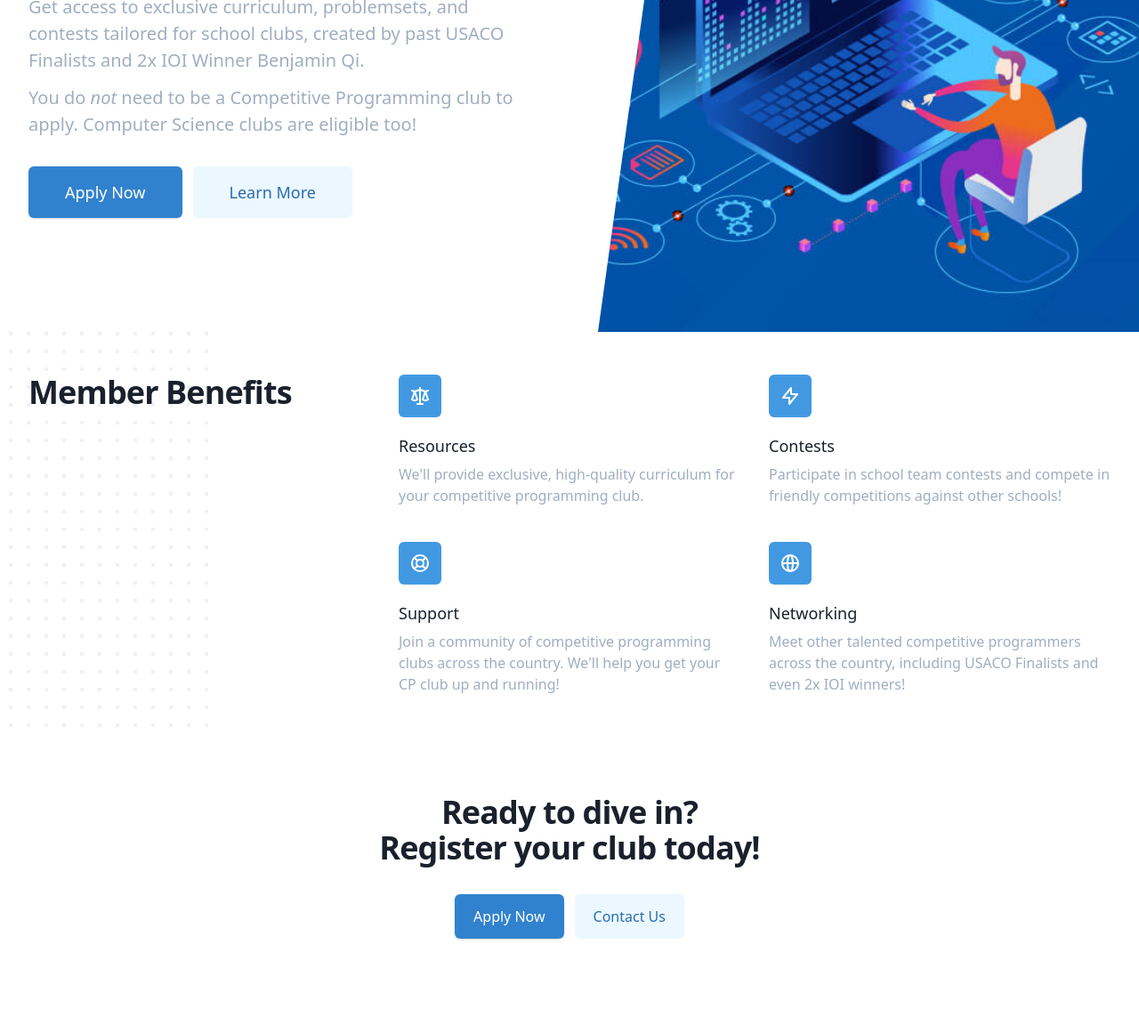
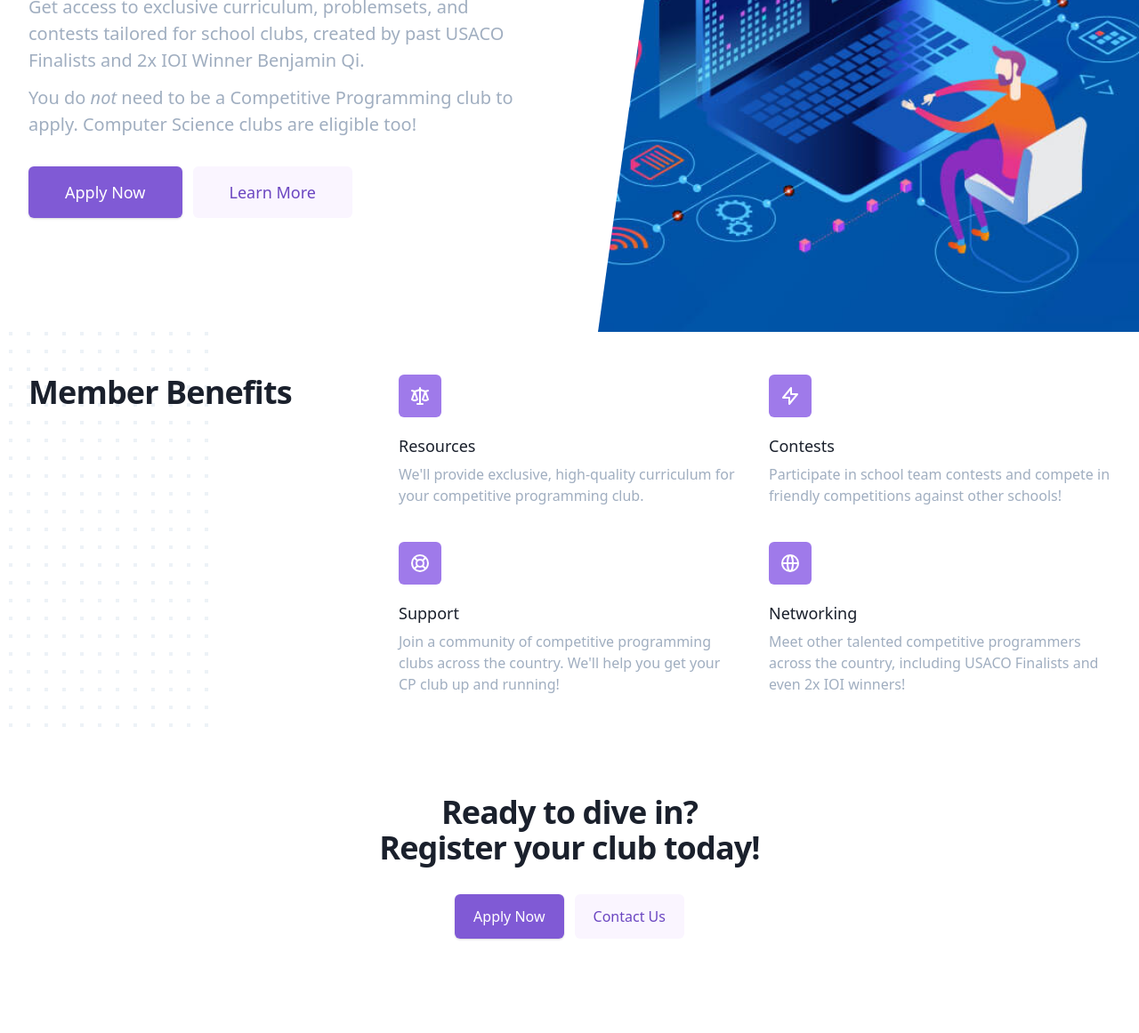
Before and after one commit to cpinitiative/cpinitiative, a Gatsby site: page /clubs in a window 1280 px wide. Shown: the part 379-1540 px from the top of the page at 89% size. Built offline with nearby package versions, Linux system fonts and the light colour scheme; Gatsby itself is replaced by a stand-in of ours; what @tailwindcss/ui would draw is missing.

Commit message:
feat: retheme to use purple

```diff
--- a/gatsby-config.js
+++ b/gatsby-config.js
@@ -21,8 +21,8 @@ module.exports = {
         name: `CP Initiative`,
         short_name: `starter`,
         start_url: `/`,
-        background_color: `#663399`,
-        theme_color: `#663399`,
+        background_color: `#7e3af2`,
+        theme_color: `#7e3af2`,
         display: `minimal-ui`,
         icon: `src/images/logo-square.png`, // This path is relative to the root of the site.
       },
--- a/src/components/clubs/CTA.tsx
+++ b/src/components/clubs/CTA.tsx
@@ -11,12 +11,12 @@ export default function CTA() {
         </h2>
         <div className="mt-8 flex justify-center">
           <div className="inline-flex rounded-md shadow">
-            <a href="/" target="_blank" className="inline-flex items-center justify-center px-5 py-3 border border-transparent text-base leading-6 font-medium rounded-md text-white bg-blue-600 hover:bg-blue-500 focus:outline-none focus:shadow-outline transition duration-150 ease-in-out">
+            <a href="/" target="_blank" className="inline-flex items-center justify-center px-5 py-3 border border-transparent text-base leading-6 font-medium rounded-md text-white bg-purple-600 hover:bg-purple-500 focus:outline-none focus:shadow-outline transition duration-150 ease-in-out">
               Apply Now
             </a>
           </div>
           <div className="ml-3 inline-flex">
-            <a href="mailto:usacoguide@gmail.com" target="_blank" className="inline-flex items-center justify-center px-5 py-3 border border-transparent text-base leading-6 font-medium rounded-md text-blue-700 bg-blue-100 hover:text-blue-600 hover:bg-blue-50 focus:outline-none focus:shadow-outline focus:border-blue-300 transition duration-150 ease-in-out">
+            <a href="mailto:usacoguide@gmail.com" target="_blank" className="inline-flex items-center justify-center px-5 py-3 border border-transparent text-base leading-6 font-medium rounded-md text-purple-700 bg-purple-100 hover:text-purple-600 hover:bg-purple-50 focus:outline-none focus:shadow-outline focus:border-purple-300 transition duration-150 ease-in-out">
               Contact Us
             </a>
           </div>
--- a/src/components/clubs/Hero.tsx
+++ b/src/components/clubs/Hero.tsx
@@ -26,7 +26,7 @@ export default function Hero() {
           <main className="pt-10 mx-auto max-w-screen-xl px-4 sm:pt-12 sm:px-6 md:pt-16 lg:pt-18 lg:px-8 xl:pt-24">
             <div className="sm:text-center lg:text-left">
               <h2 className="text-4xl tracking-tight leading-10 font-extrabold text-gray-900 sm:text-5xl sm:leading-none md:text-6xl">
-                Competitive Programming<br/><span className="text-blue-600">Clubs</span>
+                Competitive Programming<br/><span className="text-purple-600">Clubs</span>
               </h2>
               <p className="mt-3 text-base text-gray-500 sm:mt-5 sm:text-lg sm:max-w-xl sm:mx-auto md:text-xl lg:mx-0">
                 Get access to exclusive curriculum, problemsets, and contests tailored for school clubs, created by past USACO Finalists and 2x IOI Winner Benjamin Qi.
@@ -36,12 +36,12 @@ export default function Hero() {
               </p>
               <div className="mt-5 sm:mt-8 sm:flex sm:justify-center lg:justify-start">
                 <div className="rounded-md shadow">
-                  <a href="/" className="w-full flex items-center justify-center px-8 py-3 border border-transparent text-base leading-6 font-medium rounded-md text-white bg-blue-600 hover:bg-blue-500 focus:outline-none focus:border-blue-700 focus:shadow-outline-blue transition duration-150 ease-in-out md:py-4 md:text-lg md:px-10">
+                  <a href="/" className="w-full flex items-center justify-center px-8 py-3 border border-transparent text-base leading-6 font-medium rounded-md text-white bg-purple-600 hover:bg-purple-500 focus:outline-none focus:border-purple-700 focus:shadow-outline-purple transition duration-150 ease-in-out md:py-4 md:text-lg md:px-10">
                     Apply Now
                   </a>
                 </div>
                 <div className="mt-3 sm:mt-0 sm:ml-3">
-                  <a href="#benefits" className="w-full flex items-center justify-center px-8 py-3 border border-transparent text-base leading-6 font-medium rounded-md text-blue-700 bg-blue-100 hover:text-blue-600 hover:bg-blue-50 focus:outline-none focus:shadow-outline-blue focus:border-blue-300 transition duration-150 ease-in-out md:py-4 md:text-lg md:px-10">
+                  <a href="#benefits" className="w-full flex items-center justify-center px-8 py-3 border border-transparent text-base leading-6 font-medium rounded-md text-purple-700 bg-purple-100 hover:text-purple-600 hover:bg-purple-50 focus:outline-none focus:shadow-outline-purple focus:border-purple-300 transition duration-150 ease-in-out md:py-4 md:text-lg md:px-10">
                     Learn More
                   </a>
                 </div>
--- a/src/components/clubs/WhyJoin.tsx
+++ b/src/components/clubs/WhyJoin.tsx
@@ -21,7 +21,7 @@ export default function WhyJoin() {
           </div>
           <div className="mt-10 sm:grid sm:grid-cols-2 sm:gap-x-8 sm:gap-y-10 lg:col-span-2 lg:mt-0">
             <div>
-              <div className="flex items-center justify-center h-12 w-12 rounded-md bg-blue-500 text-white">
+              <div className="flex items-center justify-center h-12 w-12 rounded-md bg-purple-500 text-white">
                 {/* Heroicon name: scale */}
                 <svg className="h-6 w-6" fill="none" viewBox="0 0 24 24" stroke="currentColor">
                   <path strokeLinecap="round" strokeLinejoin="round" strokeWidth="2" d="M3 6l3 1m0 0l-3 9a5.002 5.002 0 006.001 0M6 7l3 9M6 7l6-2m6 2l3-1m-3 1l-3 9a5.002 5.002 0 006.001 0M18 7l3 9m-3-9l-6-2m0-2v2m0 16V5m0 16H9m3 0h3" />
@@ -35,7 +35,7 @@ export default function WhyJoin() {
               </div>
             </div>
             <div className="mt-10 sm:mt-0">
-              <div className="flex items-center justify-center h-12 w-12 rounded-md bg-blue-500 text-white">
+              <div className="flex items-center justify-center h-12 w-12 rounded-md bg-purple-500 text-white">
                 {/* Heroicon name: lightning-bolt */}
                 <svg className="h-6 w-6" fill="none" viewBox="0 0 24 24" stroke="currentColor">
                   <path strokeLinecap="round" strokeLinejoin="round" strokeWidth="2" d="M13 10V3L4 14h7v7l9-11h-7z" />
@@ -49,7 +49,7 @@ export default function WhyJoin() {
               </div>
             </div>
             <div className="mt-10 sm:mt-0">
-              <div className="flex items-center justify-center h-12 w-12 rounded-md bg-blue-500 text-white">
+              <div className="flex items-center justify-center h-12 w-12 rounded-md bg-purple-500 text-white">
                 <svg className="w-6 h-6" fill="none" stroke="currentColor" viewBox="0 0 24 24">
                   <path strokeLinecap="round" strokeLinejoin="round" strokeWidth={2} d="M18.364 5.636l-3.536 3.536m0 5.656l3.536 3.536M9.172 9.172L5.636 5.636m3.536 9.192l-3.536 3.536M21 12a9 9 0 11-18 0 9 9 0 0118 0zm-5 0a4 4 0 11-8 0 4 4 0 018 0z" />
                 </svg>
@@ -62,7 +62,7 @@ export default function WhyJoin() {
               </div>
             </div>
             <div className="mt-10 sm:mt-0">
-              <div className="flex items-center justify-center h-12 w-12 rounded-md bg-blue-500 text-white">
+              <div className="flex items-center justify-center h-12 w-12 rounded-md bg-purple-500 text-white">
                 {/* Heroicon name: globe-alt */}
                 <svg className="h-6 w-6" fill="none" viewBox="0 0 24 24" stroke="currentColor">
                   <path strokeLinecap="round" strokeLinejoin="round" strokeWidth="2" d="M21 12a9 9 0 01-9 9m9-9a9 9 0 00-9-9m9 9H3m9 9a9 9 0 01-9-9m9 9c1.657 0 3-4.03 3-9s-1.343-9-3-9m0 18c-1.657 0-3-4.03-3-9s1.343-9 3-9m-9 9a9 9 0 019-9" />
--- a/src/pages/index.tsx
+++ b/src/pages/index.tsx
@@ -10,13 +10,13 @@ const IndexPage = () => (
     <SEO title="Home" />
     <div className="min-h-screen bg-gray-100">
       <Header />
-      <div className="bg-blue-600 -mb-8">
+      <div className="bg-purple-600 -mb-8">
         <div className="h-48"/>
         <div className="max-w-screen-xl px-4 sm:px-6 mx-auto sm:-mb-8">
           <h1 className="text-4xl tracking-tight leading-10 sm:leading-none font-extrabold text-white sm:text-6xl lg:text-5xl xl:text-6xl">
             Competitive Programing Initiative
           </h1>
-          <p className="mt-6 mb-6 text-teal-200 text-xl">We promote competitive programming among students through resources, classes, outreach, and contests.</p>
+          <p className="mt-6 mb-6 text-purple-200 text-xl">We promote competitive programming among students through resources, classes, outreach, and contests.</p>
         </div>
         <svg xmlns="http://www.w3.org/2000/svg" viewBox="0 0 1440 320" className="h-32 sm:h-64 w-full" preserveAspectRatio="none">
           <path className="text-gray-100" fill="currentColor" fillOpacity="1" d="M0,192L48,186.7C96,181,192,171,288,165.3C384,160,480,160,576,181.3C672,203,768,245,864,245.3C960,245,1056,203,1152,165.3C1248,128,1344,96,1392,80L1440,64L1440,320L1392,320C1344,320,1248,320,1152,320C1056,320,960,320,864,320C768,320,672,320,576,320C480,320,384,320,288,320C192,320,96,320,48,320L0,320Z"/>
```
